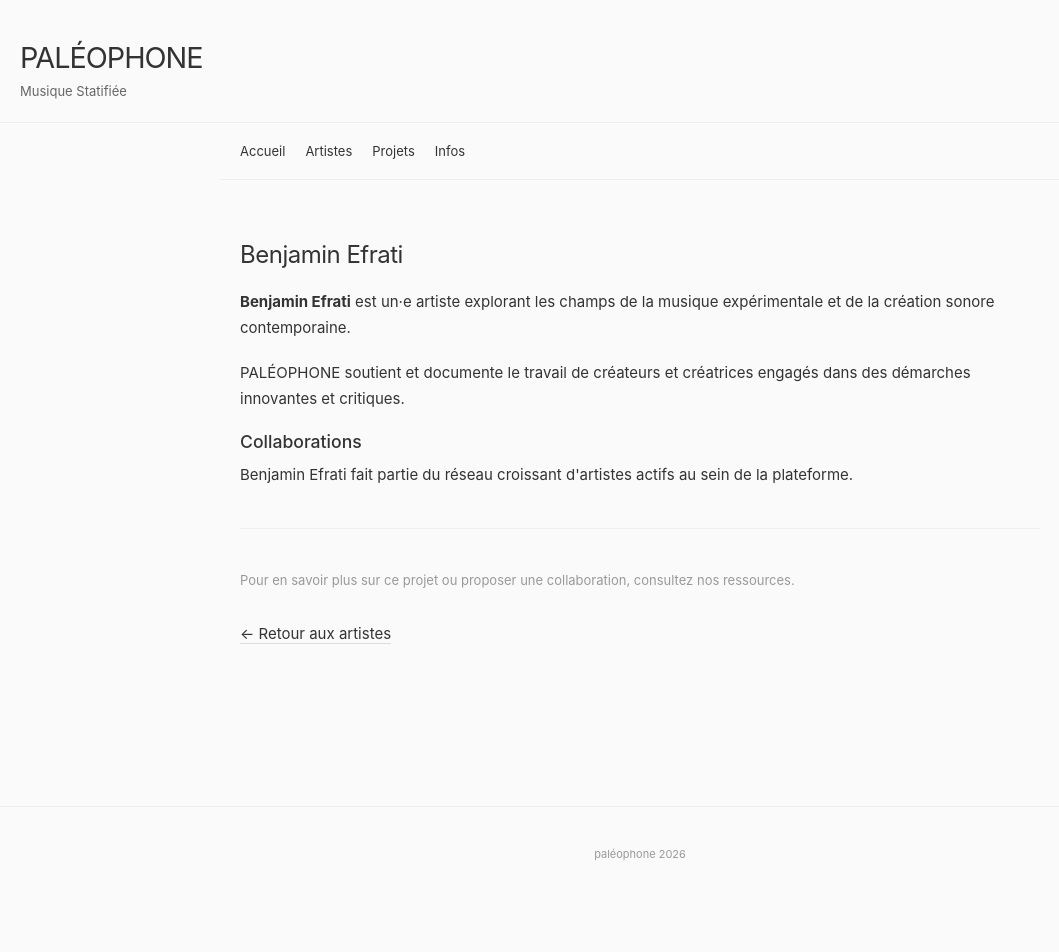
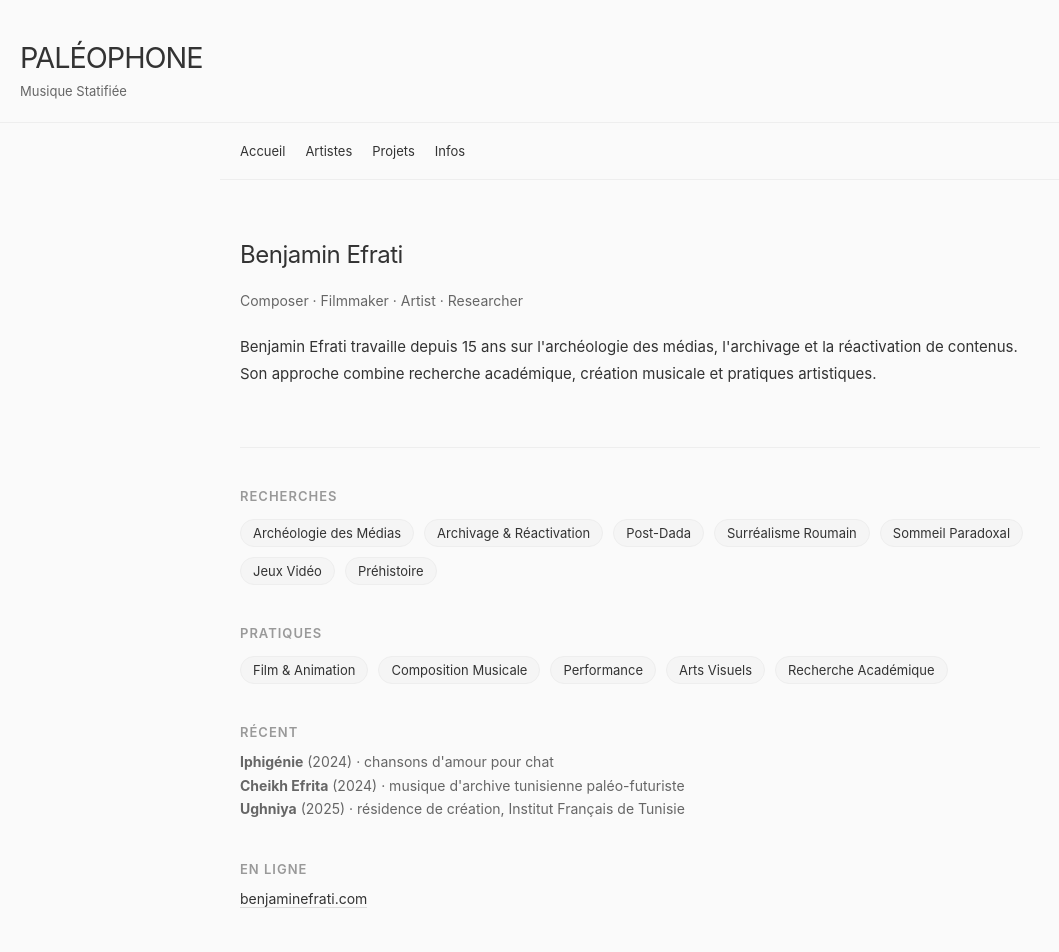
Before and after one commit to gnozo/paleophone, a Next.js app: page /artistes/benjamin-efrati in a window 1280 px wide. Shown: the top 952 px of the page, without its empty margins (0-1059 px from the left). Before the commit the page ends 901 px from the top, so only its background shows below. Built offline with nearby package versions, Linux system fonts and the light colour scheme.

Commit message:
Update benjamin-efrati.tsx

```diff
--- a/pages/artistes/benjamin-efrati.tsx
+++ b/pages/artistes/benjamin-efrati.tsx
@@ -5,24 +5,57 @@ export default function BenjaminEfrati() {
     <Layout>
       <h2>Benjamin Efrati</h2>
 
-      <p>
-        <strong>Benjamin Efrati</strong> est un·e artiste explorant les champs de la musique expérimentale et de la création sonore contemporaine.
-      </p>
+      <div style={{ marginBottom: '40px', paddingBottom: '40px', borderBottom: '1px solid #eee' }}>
+        <p style={{ fontSize: '14px', color: '#666', margin: '0 0 20px 0' }}>
+          Composer · Filmmaker · Artist · Researcher
+        </p>
 
-      <p>
-        PALÉOPHONE soutient et documente le travail de créateurs et créatrices engagés dans des démarches innovantes et critiques.
-      </p>
+        <p style={{ fontSize: '15px', lineHeight: '1.8', marginTop: '15px' }}>
+          Benjamin Efrati travaille depuis 15 ans sur l'archéologie des médias, l'archivage et la réactivation de contenus.
+          Son approche combine recherche académique, création musicale et pratiques artistiques.
+        </p>
+      </div>
 
-      <h3>Collaborations</h3>
+      <div style={{ marginBottom: '40px' }}>
+        <h3 style={{ fontSize: '13px', fontWeight: '600', color: '#999', margin: '0 0 15px 0', textTransform: 'uppercase', letterSpacing: '1px' }}>Recherches</h3>
+        <div style={{ display: 'flex', flexWrap: 'wrap', gap: '10px' }}>
+          {['Archéologie des Médias', 'Archivage & Réactivation', 'Post-Dada', 'Surréalisme Roumain', 'Sommeil Paradoxal', 'Jeux Vidéo', 'Préhistoire'].map(research => (
+            <span key={research} style={{ fontSize: '13px', padding: '5px 12px', backgroundColor: '#f5f5f5', borderRadius: '20px', border: '1px solid #eee' }}>
+              {research}
+            </span>
+          ))}
+        </div>
+      </div>
 
-      <p>
-        Benjamin Efrati fait partie du réseau croissant d'artistes actifs au sein de la plateforme.
-      </p>
+      <div style={{ marginBottom: '40px' }}>
+        <h3 style={{ fontSize: '13px', fontWeight: '600', color: '#999', margin: '0 0 15px 0', textTransform: 'uppercase', letterSpacing: '1px' }}>Pratiques</h3>
+        <div style={{ display: 'flex', flexWrap: 'wrap', gap: '10px' }}>
+          {['Film & Animation', 'Composition Musicale', 'Performance', 'Arts Visuels', 'Recherche Académique'].map(practice => (
+            <span key={practice} style={{ fontSize: '13px', padding: '5px 12px', backgroundColor: '#f5f5f5', borderRadius: '20px', border: '1px solid #eee' }}>
+              {practice}
+            </span>
+          ))}
+        </div>
+      </div>
 
-      <hr style={{ border: 'none', borderTop: '1px solid #eee', margin: '40px 0' }} />
+      <div style={{ marginBottom: '40px' }}>
+        <h3 style={{ fontSize: '13px', fontWeight: '600', color: '#999', margin: '0 0 10px 0', textTransform: 'uppercase', letterSpacing: '1px' }}>Récent</h3>
+        <p style={{ fontSize: '14px', margin: '0 0 10px 0', color: '#666' }}>
+          <strong>Iphigénie</strong> (2024) · chansons d'amour pour chat<br />
+          <strong>Cheikh Efrita</strong> (2024) · musique d'archive tunisienne paléo-futuriste<br />
+          <strong>Ughniya</strong> (2025) · résidence de création, Institut Français de Tunisie
+        </p>
+      </div>
 
-      <p style={{ fontSize: '13px', color: '#999' }}>
-        Pour en savoir plus sur ce projet ou proposer une collaboration, consultez nos ressources.
+      <div style={{ marginBottom: '40px' }}>
+        <h3 style={{ fontSize: '13px', fontWeight: '600', color: '#999', margin: '0 0 10px 0', textTransform: 'uppercase', letterSpacing: '1px' }}>En ligne</h3>
+        <p style={{ fontSize: '14px', margin: '0', color: '#666' }}>
+          <a href="https://benjaminefrati.com" target="_blank" rel="noopener noreferrer">benjaminefrati.com</a>
+        </p>
+      </div>
+
+      <p style={{ marginTop: '40px', fontSize: '13px', color: '#999' }}>
+        Benjamin Efrati collabore avec PALÉOPHONE pour explorer les croisements entre archéologie des médias, création musicale et recherche académique.
       </p>
 
       <p style={{ marginTop: '30px' }}>
```
